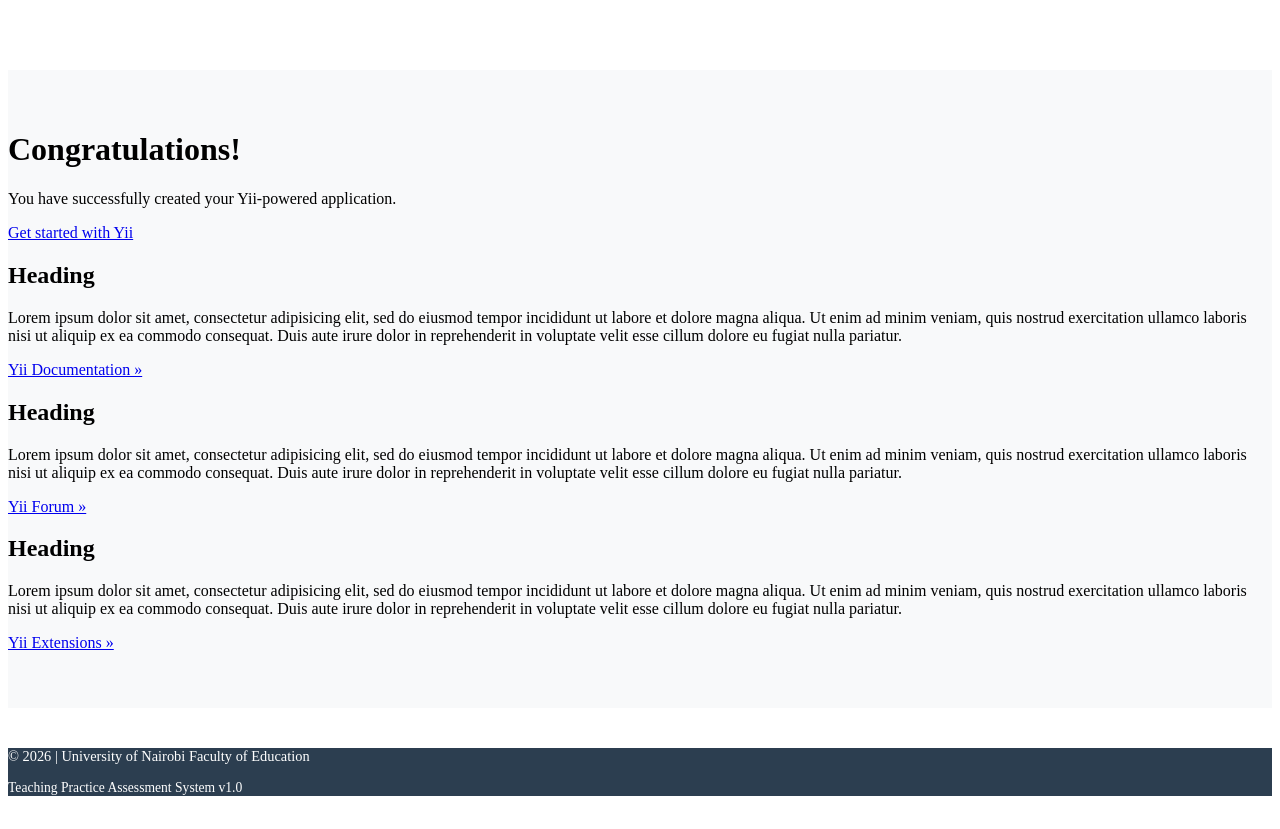
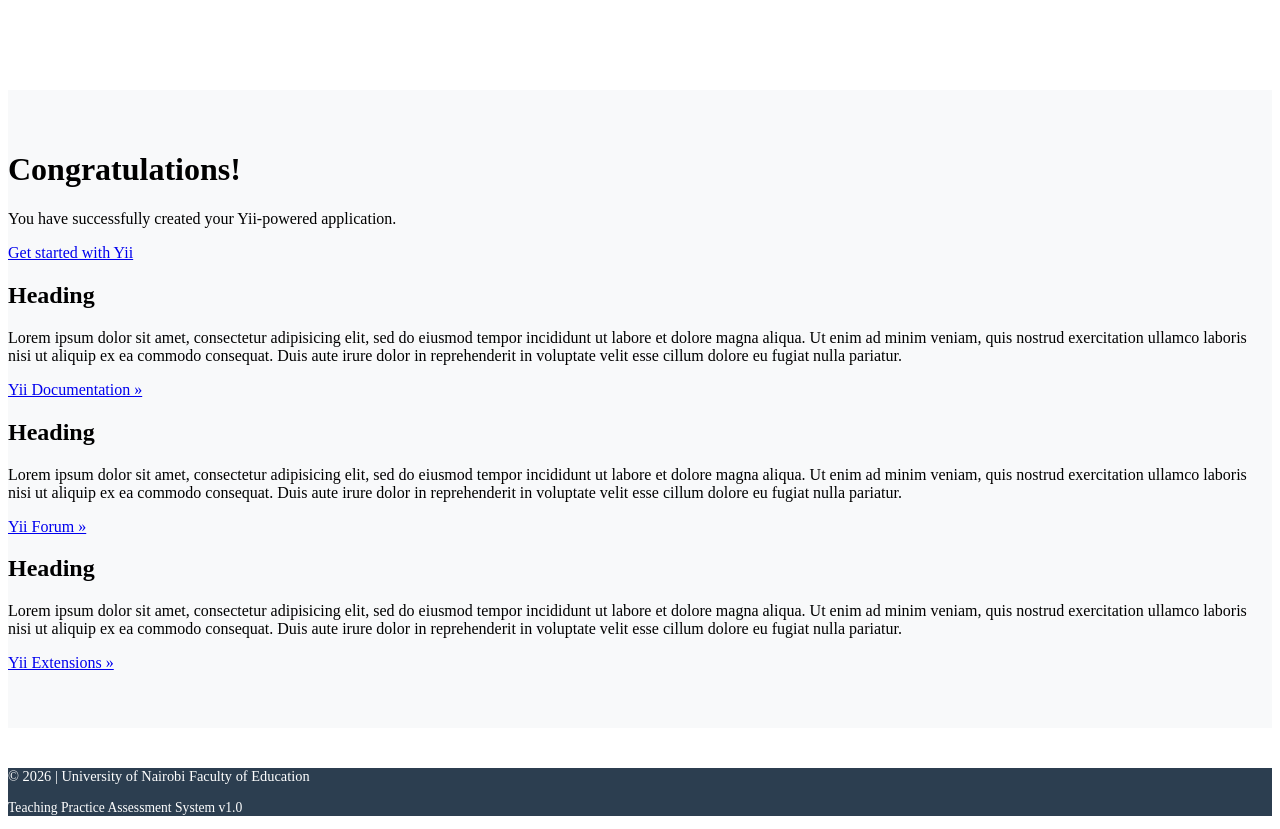
Before and after one commit to WilsonBundi/tp-assessment-system, a Yii app: template backend/views/site/index.php in a window 1280 px wide. Shown: the part 26-855 px from the top of the page. Before the commit the page ends 822 px from the top, so only its background shows below. Run offline with PHP 8.4 and a stand-in for Yii, Linux system fonts and the light colour scheme; the template is opened without the code that fills it, so the values that code supplies are empty; some libraries are stand-ins or nearby versions.

Commit message:
Increase main margin-top to prevent header overlap

```diff
--- a/backend/views/layouts/main.php
+++ b/backend/views/layouts/main.php
@@ -64,7 +64,7 @@ AppAsset::register($this);
     ?>
 </header>
 
-<main role="main" class="flex-shrink-0" style="margin-top: 70px; padding: 40px 0; background-color: #F8F9FA;">
+<main role="main" class="flex-shrink-0" style="margin-top: 90px; padding: 40px 0; background-color: #F8F9FA;">
     <div class="container">
         <?= Breadcrumbs::widget([
             'links' => isset($this->params['breadcrumbs']) ? $this->params['breadcrumbs'] : [],
```
